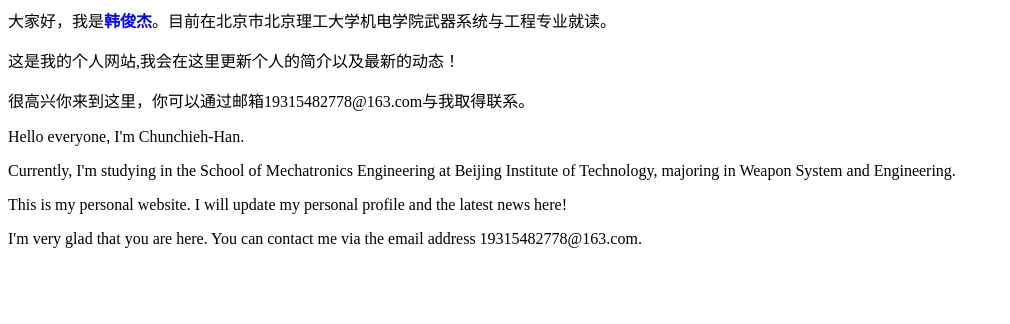
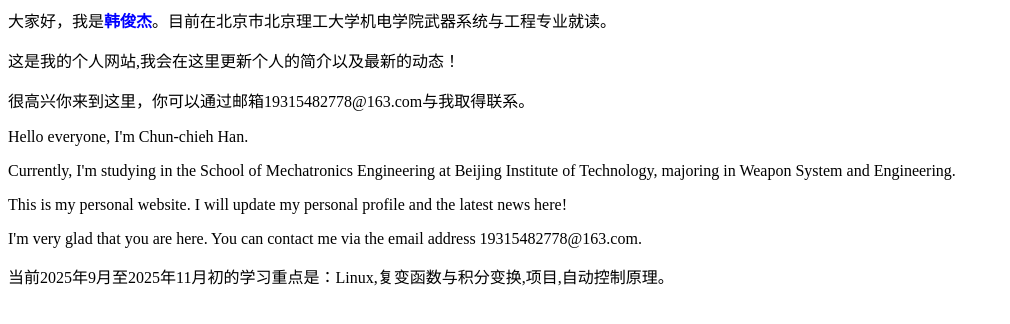
Before and after one commit to ayumurephael/Chunchieh-Han.github.io, a plain HTML site: page index.html in a window 1280 px wide. Shown: the whole page, without its empty margins (0-1010 px from the left). Drawn offline with Linux system fonts and the light colour scheme.

Commit message:
Update index.html

```diff
--- a/index.html
+++ b/index.html
@@ -2,7 +2,9 @@
 <p>这是我的个人网站,我会在这里更新个人的简介以及最新的动态！</p>
 <p>很高兴你来到这里，你可以通过邮箱19315482778@163.com与我取得联系。</p>
 
-<p>Hello everyone, I'm Chunchieh-Han.
+<p>Hello everyone, I'm Chun-chieh Han.
 <p>Currently, I'm studying in the School of Mechatronics Engineering at Beijing Institute of Technology, majoring in Weapon System and Engineering. </p>
 <p>This is my personal website. I will update my personal profile and the latest news here! </p>
 <p>I'm very glad that you are here. You can contact me via the email address 19315482778@163.com.</p>
+
+<p>当前2025年9月至2025年11月初的学习重点是：Linux,复变函数与积分变换,项目,自动控制原理。</p>
```
